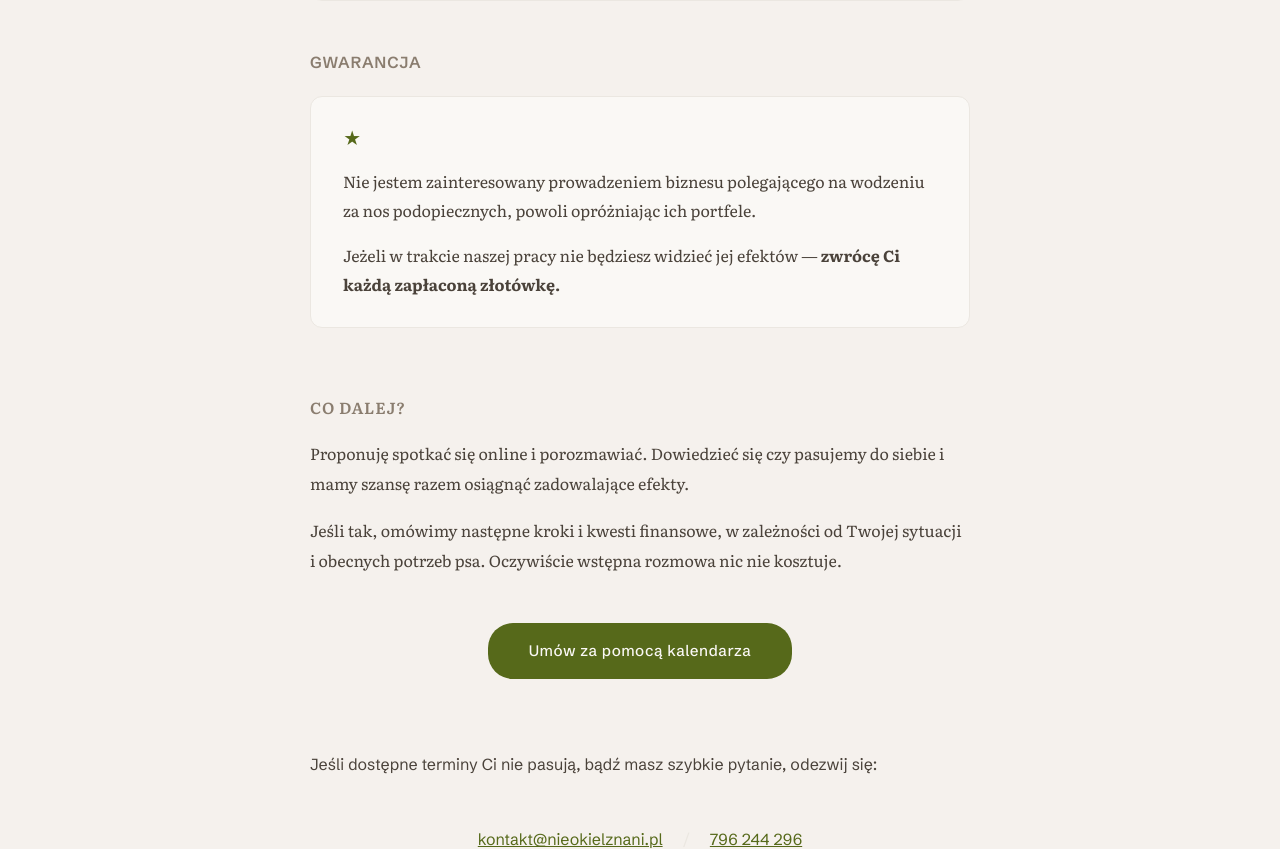
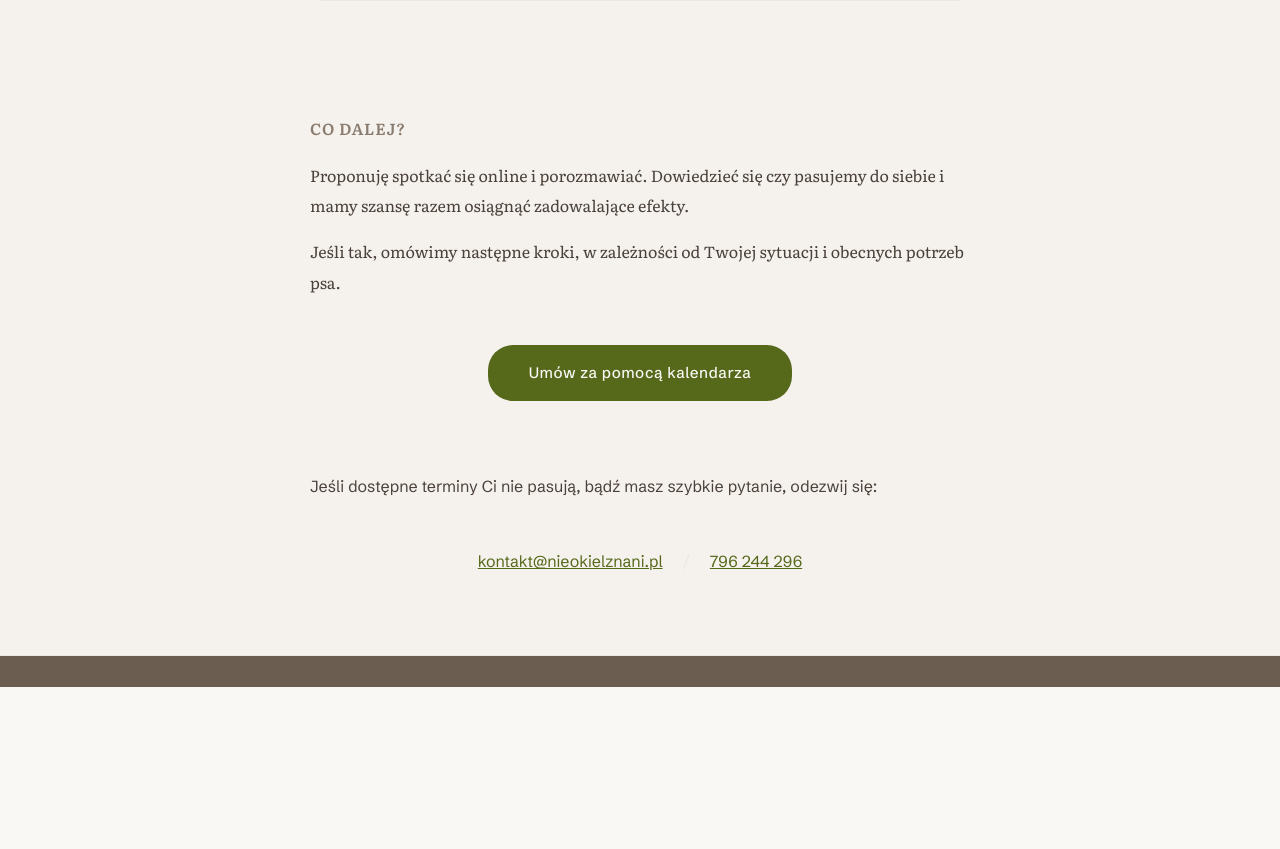
Before and after one commit to neaf/nieokielznani, a plain HTML site: page index.html in a window 1280 px wide. Shown: the part 8496-9345 px from the top of the page. After the commit the page ends 9183 px from the top, so only its background shows below. Drawn offline with Linux system fonts and the light colour scheme.

Commit message:
Remove money

```diff
--- a/index.html
+++ b/index.html
@@ -28,16 +28,16 @@
     /></noscript>
     <!-- End Meta Pixel Code -->
     <meta name="viewport" content="width=device-width, initial-scale=1.0">
-    <meta name="description" content="Trenerzy, kursy, behawiorystka — i wciąż nie wiesz co dalej. Praca indywidualna od fundamentów, nie bezmyślnie powtarzanych przepisów. Gwarancja zwrotu każdej złotówki.">
+    <meta name="description" content="Trenerzy, kursy, behawiorystka — i wciąż nie wiesz co dalej. Praca indywidualna od fundamentów, nie bezmyślnie powtarzanych przepisów.">
     <link rel="canonical" href="https://nieokielznani.pl/">
     <meta property="og:title" content="Nieokiełznani - Tomasz Werbicki">
-    <meta property="og:description" content="Trenerzy, kursy, behawiorystka — i wciąż nie wiesz co dalej. Praca indywidualna od fundamentów, nie bezmyślnie powtarzanych przepisów. Gwarancja zwrotu każdej złotówki.">
+    <meta property="og:description" content="Trenerzy, kursy, behawiorystka — i wciąż nie wiesz co dalej. Praca indywidualna od fundamentów, nie bezmyślnie powtarzanych przepisów.">
     <meta property="og:image" content="https://nieokielznani.pl/hero-frotka.jpg">
     <meta property="og:url" content="https://nieokielznani.pl/">
     <meta property="og:type" content="website">
     <meta name="twitter:card" content="summary_large_image">
     <meta name="twitter:title" content="Nieokiełznani - Tomasz Werbicki">
-    <meta name="twitter:description" content="Trenerzy, kursy, behawiorystka — i wciąż nie wiesz co dalej. Praca indywidualna od fundamentów, nie bezmyślnie powtarzanych przepisów. Gwarancja zwrotu każdej złotówki.">
+    <meta name="twitter:description" content="Trenerzy, kursy, behawiorystka — i wciąż nie wiesz co dalej. Praca indywidualna od fundamentów, nie bezmyślnie powtarzanych przepisów.">
     <meta name="twitter:image" content="https://nieokielznani.pl/hero-frotka.jpg">
     <title>Nieokiełznani - Tomasz Werbicki</title>
     <link rel="icon" type="image/png" href="favicon.png">
@@ -349,12 +349,6 @@
 
           </div>
         </div>
-
-        <p class="skills-carousel-label">Gwarancja</p>
-        <div class="guarantee-block">
-          <p>Nie jestem zainteresowany prowadzeniem biznesu polegającego na wodzeniu za nos podopiecznych, powoli opróżniając ich portfele.</p>
-          <p>Jeżeli w trakcie naszej pracy nie będziesz widzieć jej efektów — <strong>zwrócę Ci każdą zapłaconą złotówkę.</strong></p>
-        </div>
       </div>
     </section>
 
@@ -362,7 +356,7 @@
       <div class="container-narrow">
         <p class="skills-carousel-label">Co dalej?</p>
         <p>Proponuję spotkać się online i porozmawiać. Dowiedzieć się czy pasujemy do siebie i mamy szansę razem osiągnąć zadowalające efekty.</p>
-        <p>Jeśli tak, omówimy następne kroki i kwesti finansowe, w zależności od Twojej sytuacji i obecnych potrzeb psa. Oczywiście wstępna rozmowa nic nie kosztuje.</p>
+        <p>Jeśli tak, omówimy następne kroki, w zależności od Twojej sytuacji i obecnych potrzeb psa.</p>
         <p class="cta">
              <a class="btn btn-primary" href="https://booking.nieokielznani.pl/poznajmy-sie">Umów za pomocą kalendarza</a>
              </p>
--- a/styles.css
+++ b/styles.css
@@ -516,34 +516,6 @@ section {
   margin-bottom: 0;
 }
 
-.guarantee-block {
-  padding: 1.75rem 2rem;
-  border: 1px solid var(--beige);
-  border-radius: 12px;
-  background: var(--cream);
-}
-
-.guarantee-block::before {
-  content: '★';
-  display: block;
-  font-size: 1.1rem;
-  color: var(--cta-color);
-  margin-bottom: 0.75rem;
-}
-
-.guarantee-block p {
-  font-family: var(--font-serif);
-  font-size: 1rem;
-  line-height: 1.8;
-  color: var(--text-color);
-  margin: 0 0 1rem;
-}
-
-.guarantee-block p:last-child {
-  margin-bottom: 0;
-}
-
-
 .program-stage.stage-media-block {
   display: grid;
   grid-template-columns: 1fr 0.5fr;
```
